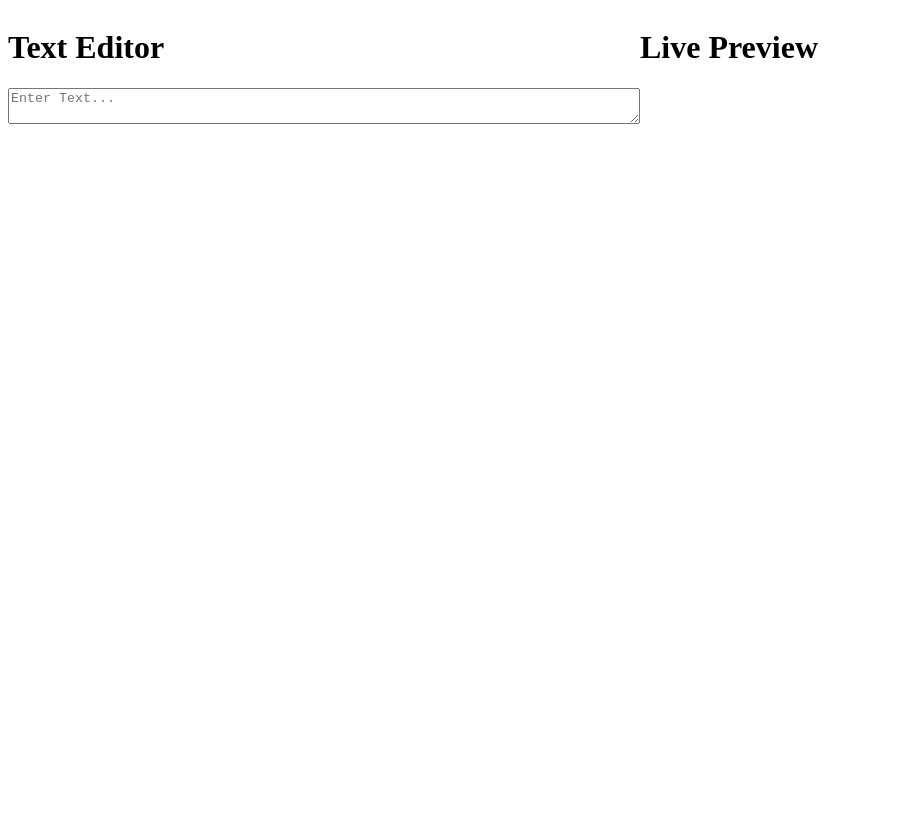
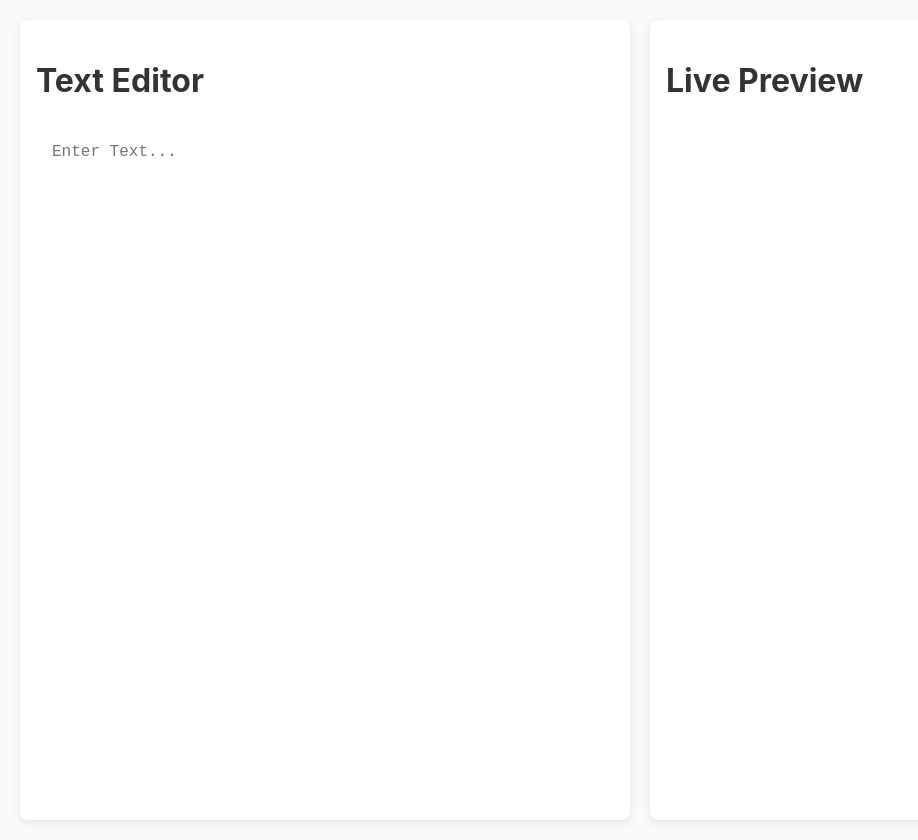
Before and after one commit to Nouman13388/md_convertor, a React (Vite) app: page / in a window 1280 px wide. Shown: the whole page, without its empty margins (0-918 px from the left). Before the commit the page ends 800 px from the top, so only its background shows below. Built offline with nearby package versions, Linux system fonts and the light colour scheme.

Commit message:
Basic Conversions
Headings, italic, Bold and Links are done

```diff
--- a/src/App.css
+++ b/src/App.css
@@ -1,17 +1,39 @@
-.main-layout{
-  display: flex;
-  flex-direction: row;
-  justify-content: space-around;
+body {
+  margin: 0;
+  border: 0;
+  background-color: #f9fafb;
+  font-family: -apple-system, BlinkMacSystemFont, "Segoe UI", Roboto, sans-serif;
+  line-height: 1.5;
+  color: #333;
 }
 
-.editor{
+textarea {
+  border: none;
+  outline: none;
+  resize: none;
+  font-size: large;
+  padding: 1rem;
+  width: 100%;
+  height: 100%;
+}
+
+.main-layout {
+  display: flex;
+  height: 100vh;
+  padding: 1.25rem;
+  gap: 1.25rem;
+  max-width: 87.5rem;
+  margin: 0 auto;
+}
+
+.editor,
+.preview {
+  flex: 1;
   display: flex;
   flex-direction: column;
-  width: 50%;
+  border-radius: 0.5rem;
+  box-shadow: 0 0.125rem 0.625rem rgba(0, 0, 0, 0.1);
+  background-color: #fff;
+  padding: 1rem;
+  overflow: auto;
 }
-
-.preview{
-  display: flex;
-  flex-direction: column;
-  width: 50%;
-}
--- a/src/components/Editor.jsx
+++ b/src/components/Editor.jsx
@@ -1,7 +1,7 @@
 function Editor({ onChange }) {
   return (
     <div className="editor">
-        <h1>Text Editor</h1>
+      <h1>Text Editor</h1>
       <textarea onChange={onChange} placeholder="Enter Text..." />
     </div>
   );
--- a/src/components/Home.jsx
+++ b/src/components/Home.jsx
@@ -1,10 +1,9 @@
-import React, { useState } from "react";
+import { useState } from "react";
 import Editor from "./Editor";
 import Preview from "./Preview";
 
 function Home() {
   const [text, setText] = useState("");
-
   const handleChange = (e) => {
     setText(e.target.value);
   };
@@ -20,16 +19,18 @@ function Home() {
       if (line.startsWith("###")) return "<h3>" + line.substring(3) + "</h3>";
       if (line.startsWith("##")) return "<h2>" + line.substring(2) + "</h2>";
       if (line.startsWith("#")) return "<h1>" + line.substring(1) + "</h1>";
-
       if (line.startsWith("**") && line.endsWith("**")) {
         return "<p><b>" + line.substring(2, line.length - 2) + "</b></p>";
       }
-
       if (line.startsWith("*") && line.endsWith("*")) {
         return "<p><i>" + line.substring(1, line.length - 1) + "</i></p>";
       }
-
-      return line;
+      if (line.startsWith("[")) {
+        const linkText = line.substring(1, line.indexOf("]"));
+        const url = line.substring(line.indexOf("(") + 1, line.indexOf(")"));
+        return `<a href="${url}" target="_blank">${linkText}</a>`;
+      }
+      if (line) return line;
     });
 
     return processedLines.join("<br>");
--- a/src/components/Preview.jsx
+++ b/src/components/Preview.jsx
@@ -1,11 +1,10 @@
 import React from "react";
 
 function Preview({ data }) {
-
   return (
     <div className="preview">
-    <h1>Live Preview</h1>
-    <div dangerouslySetInnerHTML={{ __html: data() }}></div>
+      <h1>Live Preview</h1>
+      <div dangerouslySetInnerHTML={{ __html: data() }}></div>
     </div>
   );
 }
```
